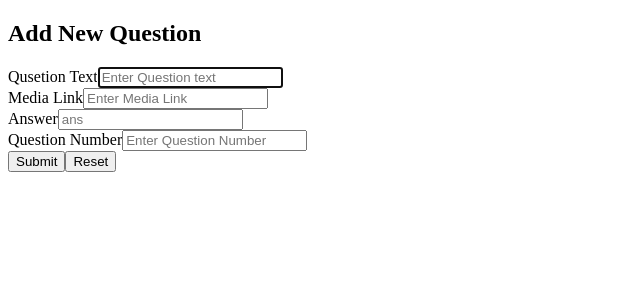
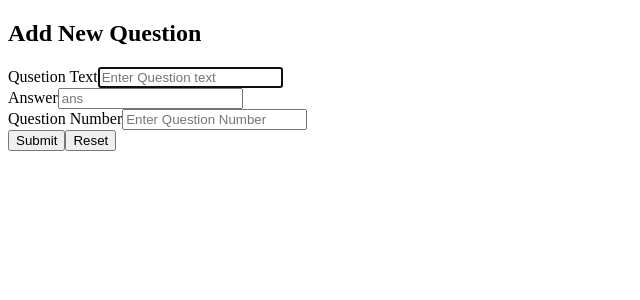
Before and after one commit to shivanggarg1998/mist19, an Angular app: page /admin/addQuestion in a window 1280 px wide. Shown: the top 300 px of the page, without its empty margins (0-640 px from the left). Built offline with nearby package versions, Linux system fonts and the light colour scheme.

Commit message:
backend completed

```diff
--- a/models/question-model.js
+++ b/models/question-model.js
@@ -3,7 +3,6 @@ const Schema = mongoose.Schema;
 
 const questionSchema = new Schema({
     question_body: String,
-    media_link: String,
     answer: String,
     question_number: Number
 });
--- a/routes/controller.js
+++ b/routes/controller.js
@@ -6,7 +6,6 @@ mongoose.Promise = global.Promise;
 exports.adminaddquestion = function(req,res){
     var newQuestion = new question({
         question_body: req.body.question_body,
-        media_link: req.body.media_link,
         answer: req.body.answer,
         question_number: req.body.question_number
     })
@@ -43,7 +42,6 @@ exports.questionPage = function(req,res){
         // console.log(quesDetail);
         var details = {
             question_body: quesDetail.question_body,
-            media_link: quesDetail.media_link,
             question_number: quesDetail.question_number
         }
         res.json(details)
--- a/src/app/adminaddquestion/adminaddquestion.component.html
+++ b/src/app/adminaddquestion/adminaddquestion.component.html
@@ -4,10 +4,7 @@
     <label style="color:black;">Qusetion Text</label>
     <input type="text" [(ngModel)]="question_body" name="question_body" class="form-control" placeholder="Enter Question text" autofocus required>
   </div>
-  <div class="form-group">
-    <label style="color:black;">Media Link</label>
-    <input type="text" [(ngModel)]="media_link" name="media_link" class="form-control" placeholder="Enter Media Link" required>
-  </div>
+
   <div class="form-group">
     <label style="color:black;">Answer</label>
     <input type="text" [(ngModel)]="answer" name="answer" class="form-control" placeholder="ans" required>
--- a/src/app/adminaddquestion/adminaddquestion.component.ts
+++ b/src/app/adminaddquestion/adminaddquestion.component.ts
@@ -26,7 +26,6 @@ export class AdminaddquestionComponent implements OnInit {
   onQuestionSubmit(){
     const questions = {
       question_body: this.question_body,
-    media_link: this.media_link,
     answer: this.answer,
     question_number: this.question_number
 
--- a/src/app/question-page/question-page.component.html
+++ b/src/app/question-page/question-page.component.html
@@ -9,7 +9,7 @@
   {{question?.question_body}}
 </p>
 <div id="snackbar">{{alertstring}}</div>
-<img src = "{{question?.media_link}}" alt="Question Image"/>
+<img src = "../assets/images/image{{question?.question_number}}.png" alt="Question Image"/>
 <form class="form-inline" [formGroup]="ansForm" novalidate (ngSubmit)="ansSubmission(ansForm.value)" style="margin-bottom:-25px;">
   <div class="form-group">
     <input class="form-control" [ngModel]="answer" type="string" formControlName="answer" value='' placeholder="answer"/>
```
Also changed, not shown: 1 other file (tests, documents, lock files or other folders).
